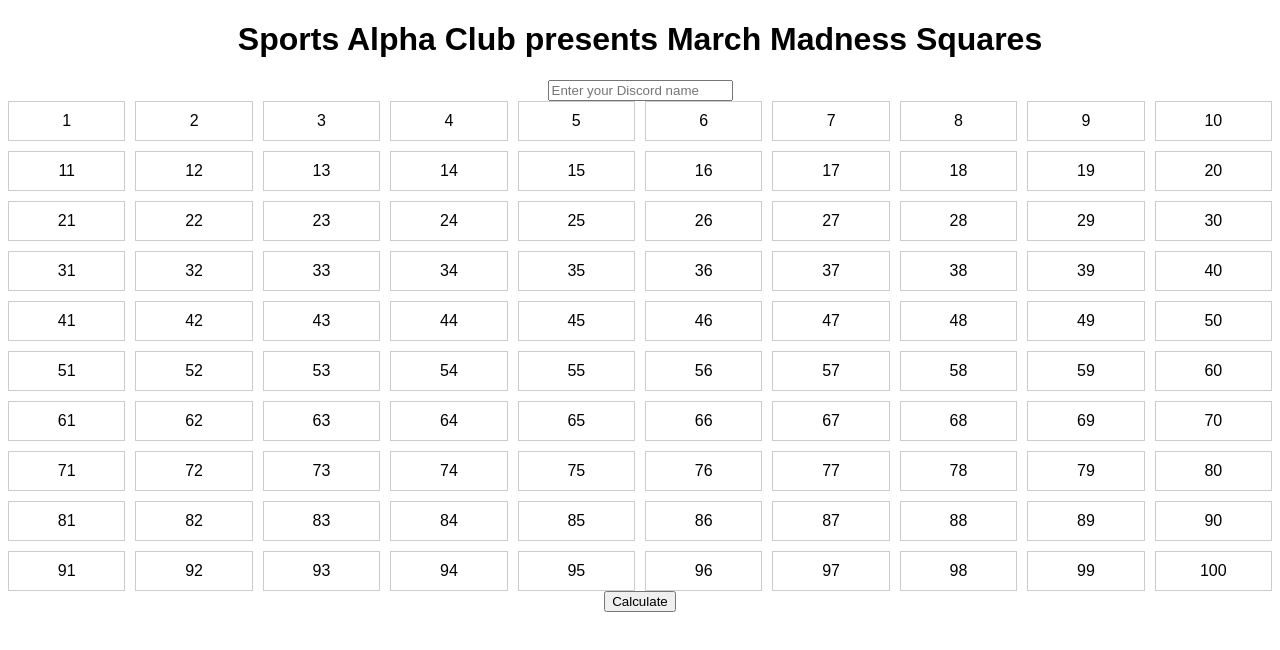
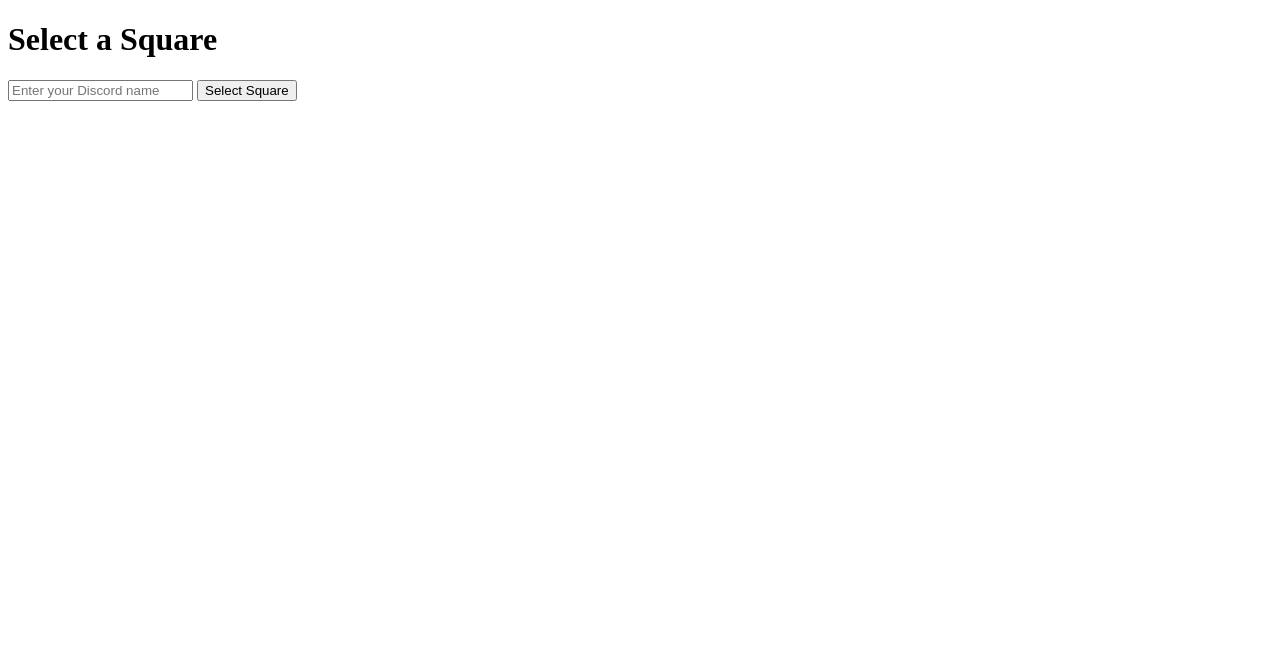
Before and after one commit to CryptoGeek32/SAC-MMSquares, a plain HTML site: page index.html in a window 1280 px wide. Drawn offline with Linux system fonts and the light colour scheme.

Commit message:
Update index.html

```diff
--- a/index.html
+++ b/index.html
@@ -1,18 +1,29 @@
+<!-- templates/index.html -->
 <!DOCTYPE html>
 <html lang="en">
 <head>
     <meta charset="UTF-8">
     <meta name="viewport" content="width=device-width, initial-scale=1.0">
-    <link rel="stylesheet" href="styles.css">
-    <title>Numbered Squares Purchase</title>
+    <title>Square Selection</title>
 </head>
 <body>
-    <h1>Sports Alpha Club presents March Madness Squares</h1>
+    <h1>Select a Square</h1>
     <input type="text" id="discordName" placeholder="Enter your Discord name">
-    <div class="grid-container">
-        <!-- Squares will be generated dynamically using JavaScript -->
-    </div>
-<button id="calculateButton">Calculate</button>
-    <script src="script.js"></script>
+    <button onclick="selectSquare()">Select Square</button>
+    <script>
+        async function selectSquare() {
+            const squareNumber = 42; // Example: Replace with the actual square number
+            const discordName = document.getElementById('discordName').value;
+            const response = await fetch('/select_square', {
+                method: 'POST',
+                headers: {
+                    'Content-Type': 'application/json',
+                },
+                body: JSON.stringify({ squareNumber, discordName }),
+            });
+            const data = await response.json();
+            console.log(data.message);
+        }
+    </script>
 </body>
 </html>
```
